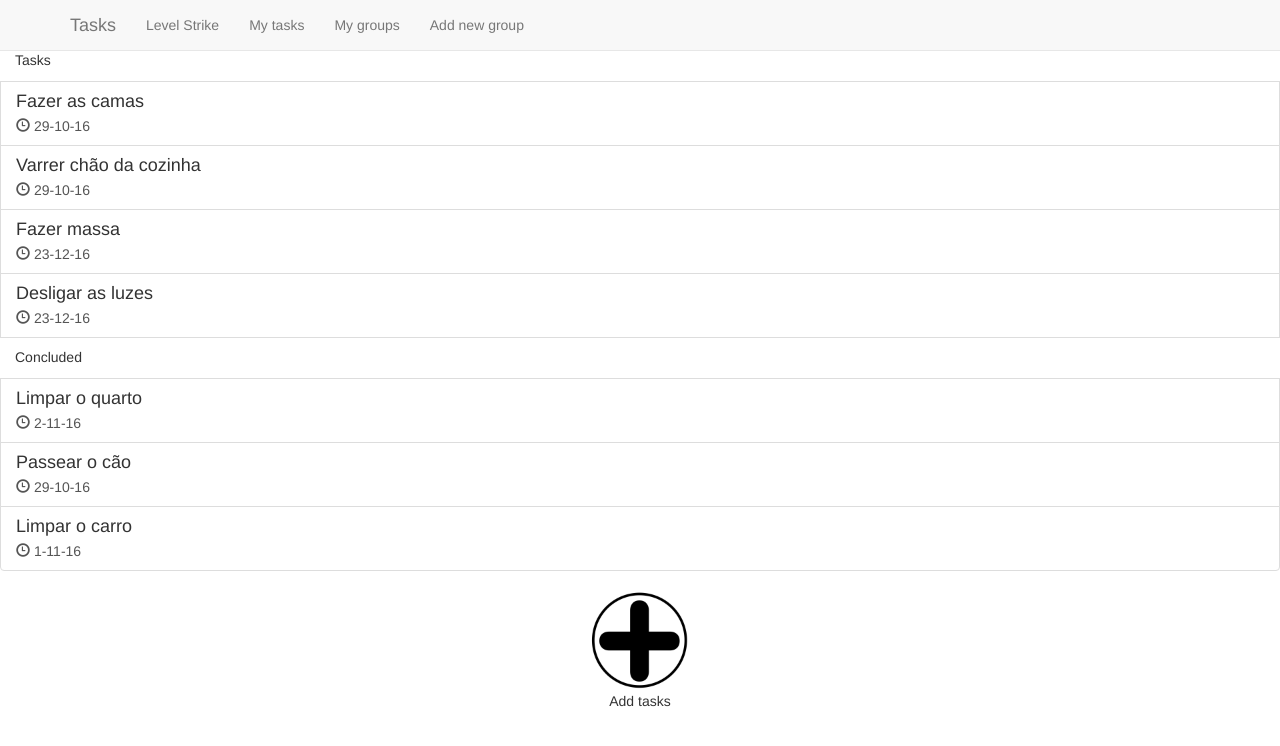
After one commit to joelccarvalho/LevelStrike, a PHP site: page /listTasks.html in a window 1280 px wide. The commit adds this page. Shown: the top 746 px of the page. Run offline with PHP 8.4, Linux system fonts and the light colour scheme.

Commit message:
criar conta , lista de tarefas e master
Acabei a lista de tarefas e o criar conta e fiz umas cenas na master
relativas a essas 2 páginas

```diff
--- a/css/master.css
+++ b/css/master.css
@@ -1,3 +1,61 @@
+/*INICIO CSS PAG.CRIAR CONTA*/
+.criar_conta_conteudo{
+  text-align: center;
+  margin-top: 80px;
+  margin-left: 20px;
+}
+
+.criar_conta_titulo{
+  padding-top: 40px;
+  font-size: 50px;
+}
+
+.criar_conta_username{
+  float: left;
+}
+
+.criar_conta_box_username{
+  width: 100%;
+  margin: 2% 0;
+  box-sizing: border-box;
+  border: 2px solid #999966;
+  border-radius: 4px;
+}
+
+.criar_conta_email{
+  float: left;
+}
+
+.criar_conta_box_email{
+  width: 100%;
+  margin: 2% 0;
+  box-sizing: border-box;
+  border: 2px solid #999966;
+  border-radius: 4px;
+}
+
+.criar_conta_password{
+ float: left;
+}
+
+.criar_conta_box_password{
+  width: 100%;
+  margin: 2% 0;
+  box-sizing: border-box;
+  border: 2px solid #999966;
+  border-radius: 4px;
+}
+
+.criar_conta_botao{
+
+}
+/*FIM CSS PAG.CRIAR CONTA*/
+/*INICIO CSS PAG.LISTA DE TAREFAS*/
+.images_tasks_add{
+  width: 100px;
+  height: 100px;
+}
+/*FIM CSS PAG.LISTA DE TAREFAS*/
 .login_container{
   text-align: center;
   width: 40%
@@ -29,10 +87,6 @@
   border-radius: 4px;
 }
 
-.criar_conta_botao{
-
-}
-
 /*Index titulo*/
 .index_level_strike_titulo{
   font-size: 70px;
@@ -53,9 +107,10 @@
 
 
 @media screen (max-width: 768px) {
-  .criar_conta_conteudo{
+.criar_conta_conteudo{
     width: 100%;
   }
+
 }
 
 @media (max-width: 768px){
--- /dev/null
+++ b/listTasks.html
@@ -0,0 +1,85 @@
+<!DOCTYPE html>
+<html>
+  <head>
+    <meta charset="utf-8">
+    <title>Level Strike</title>
+    <link href="./css/bootstrap.min.css" rel="stylesheet">
+    <link rel="stylesheet" href="./css/master.css" media="screen" />
+  </head>
+  <body>
+
+    <nav class=" navbar navbar-default navbar-fixed-top">
+      <div class="container">
+        <div class="navbar-header">
+          <button type="button" class="navbar-toggle collapsed" data-toggle="collapse" data-target="#navbar" aria-expanded="false" aria-controls="navbar">
+            <span class="sr-only">Toggle navigation</span>
+            <span class="icon-bar"></span>
+            <span class="icon-bar"></span>
+            <span class="icon-bar"></span>
+          </button>
+          <a class="navbar-brand" href="#">
+          <p>Tasks</p></a>
+        </div>
+        <div id="navbar" class="navbar-collapse collapse">
+          <ul class="nav navbar-nav">
+            <li><a href="main.html">Level Strike</a></li>
+            <li><a href="#">My tasks</a></li>
+            <li><a href="#">My groups</a></li>
+            <li><a href="#">Add new group</a></li>
+          </ul>
+        </div><!--/.nav-collapse -->
+      </div>
+    </nav>
+    <br><br>
+  </div>
+
+  <div class="list-group">
+    <div class="panel-heading">Tasks</div>
+    <a href="#" class="list-group-item">
+      <h4 class="list-group-item-heading">Fazer as camas</h4>
+      <p class="list-group-item-text"><span class="glyphicon glyphicon-time"></span> 29-10-16</p>
+    </a>
+    <!--Nova tarefa-->
+    <a href="#" class="list-group-item">
+      <h4 class="list-group-item-heading">Varrer chão da cozinha</h4>
+      <p class="list-group-item-text"><span class="glyphicon glyphicon-time"></span> 29-10-16</p>
+    </a>
+    <!--Nova tarefa-->
+    <a href="#" class="list-group-item">
+      <h4 class="list-group-item-heading">Fazer massa</h4>
+      <p class="list-group-item-text"><span class="glyphicon glyphicon-time"></span> 23-12-16</p>
+    </a>
+    <!--Nova tarefa-->
+    <a href="#" class="list-group-item">
+      <h4 class="list-group-item-heading">Desligar as luzes</h4>
+      <p class="list-group-item-text"><span class="glyphicon glyphicon-time"></span> 23-12-16</p>
+    </a>
+
+    <div class="panel-heading">Concluded</div>
+    <!--Tarefa concluida -->
+    <a href="#" class="list-group-item">
+      <h4 class="list-group-item-heading">Limpar o quarto</h4>
+      <p class="list-group-item-text"><span class="glyphicon glyphicon-time"></span> 2-11-16</p>
+    </a>
+    <!--Tarefa concluida -->
+    <a href="#" class="list-group-item">
+      <h4 class="list-group-item-heading">Passear o cão</h4>
+      <p class="list-group-item-text"><span class="glyphicon glyphicon-time"></span> 29-10-16</p>
+    </a>
+    <!--Tarefa concluida -->
+    <a href="#" class="list-group-item">
+      <h4 class="list-group-item-heading">Limpar o carro</h4>
+      <p class="list-group-item-text"><span class="glyphicon glyphicon-time"></span> 1-11-16</p>
+    </a>
+  </div>
+  <div>
+    <figure class="col-xs-12">
+      <img class="images_tasks_add center-block" src="./images/add.png" alt="add-logo" />
+      <figcaption><p align="center">Add tasks<p></figcaption>
+    </figure>
+  </div>
+  <script src="./js/jquery-3.1.1.min.js"></script>
+  <script src="./js/bootstrap.min.js"></script>
+
+  </body>
+</html>
```
Also changed, not shown: criarConta.html (+4 -4 lines).
